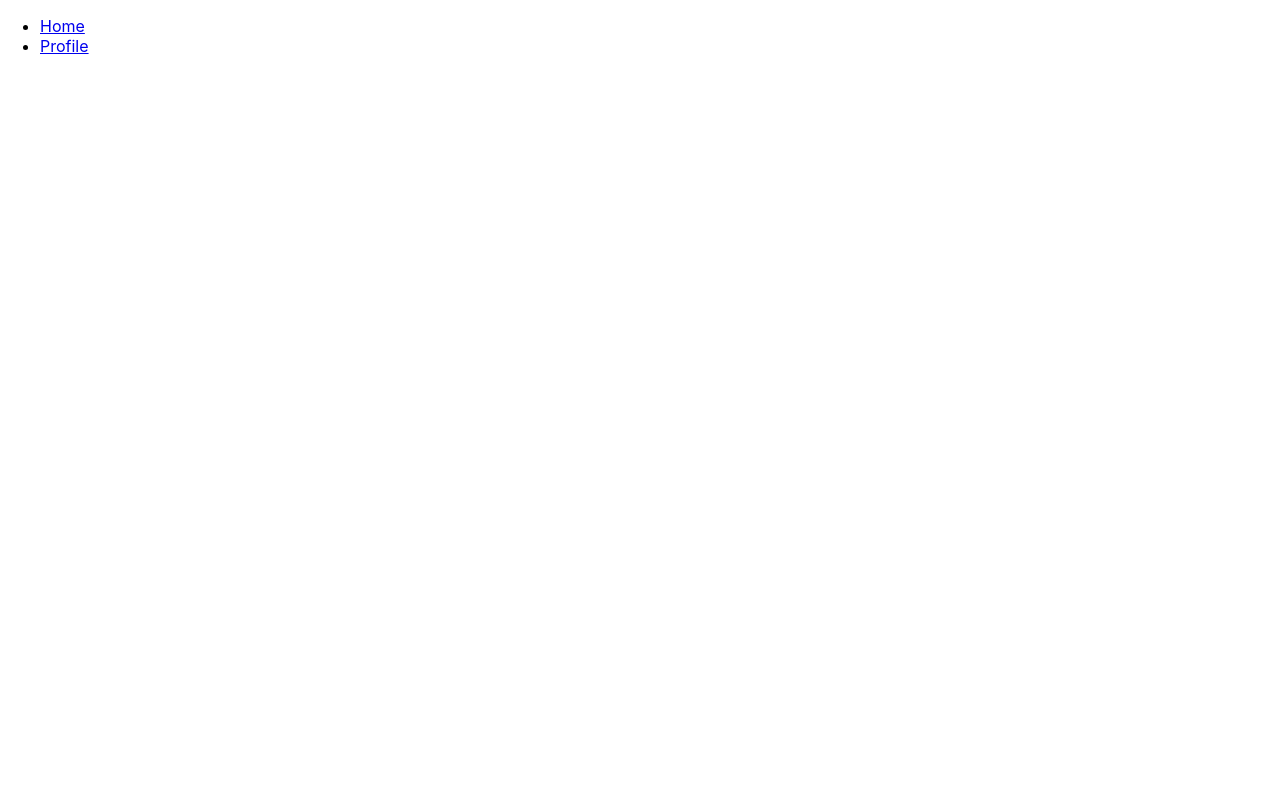
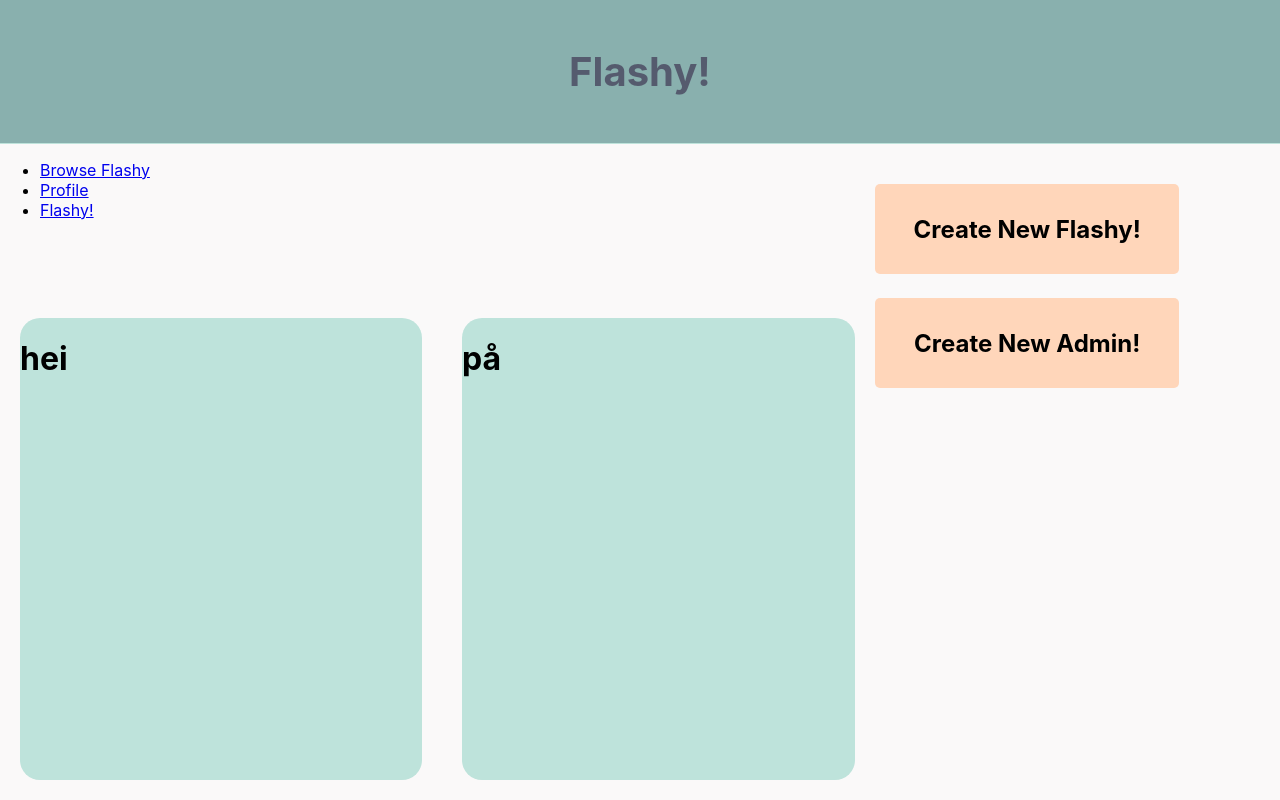
Before and after one commit to ThomasHWik/Flashy-frontend, a React (Create React App) app: page / in a window 1280 px wide. Before the commit this address had no page. Built offline with nearby package versions, Linux system fonts and the light colour scheme.

Commit message:
feat: create home page
Co-authored-by: Thomas Wik

```diff
--- a/src/App.js
+++ b/src/App.js
@@ -3,13 +3,12 @@ import { BrowserRouter as Router, Routes, Route, Link } from 'react-router-dom';
 import BrowseFlashy from './components/browseFlashy';
 import Profile from './components/profile';
 import Header from './components/header';
+import Home from './components/home';
 
 function App() {
   return (
     <Router>
       <div>
-
-
         <Routes>
           <Route path="/browseFlashy" element={
             <>
@@ -23,14 +22,29 @@ function App() {
               <Profile />
             </>
           } />
+          <Route path="/home" element={
+            <>
+              <Header header="Flashy!"/>
+              <Profile />
+            </>
+          } />
+          <Route path="*" element={
+            <>
+              <Header header="Flashy!"/>
+              <Home />
+            </>
+          } />
         </Routes>
         <nav>
           <ul>
             <li>
-              <Link to="/browseFlashy">Home</Link>
+              <Link to="/browseFlashy">Browse Flashy</Link>
             </li>
             <li>
               <Link to="/profile">Profile</Link>
+            </li>
+            <li>
+              <Link to="/home">Flashy!</Link>
             </li>
           </ul>
         </nav>
--- a/src/components/browseFlashy.js
+++ b/src/components/browseFlashy.js
@@ -1,7 +1,7 @@
 import React from "react";
 import "./css/browseFlashy.css";
 
-function BrowseFlashy(props) {
+function BrowseFlashy() {
     return (
         <div>
             <h1>B</h1>
--- a/src/components/css/header.css
+++ b/src/components/css/header.css
@@ -5,6 +5,7 @@
     font-size: 20px;
     color: #333;
     border-bottom: 1px solid #bee3db;
+    height: 30%;
 }
 .homeLink {
     color: #555B6E;
--- /dev/null
+++ b/src/components/css/home.css
@@ -0,0 +1,68 @@
+body{
+    background-color: #FAF9F9;
+}
+.container{
+    width: 100%;
+    height: 80%;
+    position: absolute;
+    bottom: 0;
+
+    display: grid;
+    grid-template-columns: auto;
+    grid-template-rows: auto;
+    grid-template-areas:
+    ". . . . ."
+    ". . . . createFlashies"
+    "myFlashies myFlashies favFlashies favFlashies createAdmin"
+    "myFlashies myFlashies favFlashies favFlashies ."
+    "myFlashies myFlashies favFlashies favFlashies ."
+    "myFlashies myFlashies favFlashies favFlashies ."
+    "myFlashies myFlashies favFlashies favFlashies ."
+    "myFlashies myFlashies favFlashies favFlashies ."
+    "myFlashies myFlashies favFlashies favFlashies ."
+    "myFlashies myFlashies favFlashies favFlashies ."
+    "myFlashies myFlashies favFlashies favFlashies ."
+    "myFlashies myFlashies favFlashies favFlashies ."
+    "myFlashies myFlashies favFlashies favFlashies ."
+    "myFlashies myFlashies favFlashies favFlashies ."
+    "myFlashies myFlashies favFlashies favFlashies ."
+    "myFlashies myFlashies favFlashies favFlashies ."
+    "myFlashies myFlashies favFlashies favFlashies ."
+    "myFlashies myFlashies favFlashies favFlashies .";
+}
+
+.myFlashy{
+    grid-area: myFlashies;
+    background-color: #BEE3DB;
+    margin: 20px;
+    border-radius: 20px;
+}
+
+.favFlashy{
+    background-color: #BEE3DB;
+    grid-area: favFlashies;
+    margin: 20px;
+    border-radius: 20px;
+}
+
+.createFlashy{
+    grid-area: createFlashies;
+    background-color: #FFD6BA;
+    border-radius: 5px;
+    height: 75px;
+    text-align: center;
+    padding-top: 15px;
+    font-size: 12px;
+    width: 75%;
+}
+
+.createAdmin{
+    grid-area: createAdmin;
+    background-color: #FFD6BA;
+    border-radius: 5px;
+    height: 75px;
+    text-align: center;
+    padding-top: 15px;
+    font-size: 12px;
+    width: 75%;
+}
--- a/src/components/header.js
+++ b/src/components/header.js
@@ -4,7 +4,7 @@ import "./css/header.css";
 function Header(props) {
     return (
         <div className="header">
-            <h1><a className="homeLink" href="user.html">{props.header}</a></h1>
+            <h1><a className="homeLink" href="home">{props.header}</a></h1>
         </div>
     )
 }
--- a/src/components/home.js
+++ b/src/components/home.js
@@ -0,0 +1,26 @@
+import React from "react";
+import './css/home.css';
+
+function Home() {
+    return (
+        <div>
+            <div className="container">
+                <div className="myFlashy">
+                    <h1>hei</h1>
+                </div>
+                <div className="favFlashy">
+                    <h1>på</h1>
+                </div>
+                <div className="createFlashy">
+                    <h1>Create New Flashy!</h1>
+                </div>
+                <div className="createAdmin">
+                    <h1>Create New Admin!</h1>
+                </div>
+
+            </div>
+        </div>
+    )
+}
+
+export default Home;
--- a/src/components/profile.js
+++ b/src/components/profile.js
@@ -1,7 +1,7 @@
 import React from "react";
 import "./css/profile.css";
 
-function Profile(props) {
+function Profile() {
     return (
         <div>
             <h1>p</h1>
```
